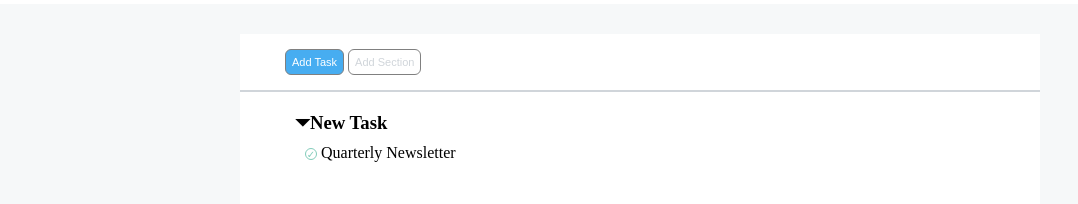
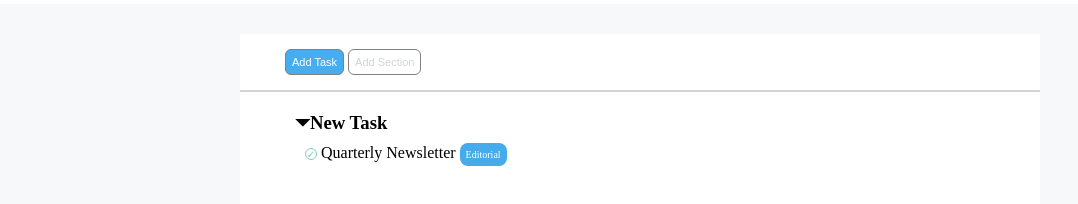
Before and after one commit to LuisGonzalez27/html-css-toboolist, a plain HTML site: page index.html in a window 1280 px wide. Shown: the part 66-270 px from the top of the page, without its empty margins (0-1078 px from the left). Drawn offline with Linux system fonts and the light colour scheme.

Commit message:
add targhetta in list

```diff
--- a/css/style.css
+++ b/css/style.css
@@ -85,3 +85,17 @@ hr {
     border: 1px solid #82ccba;
     color: #82ccba;
   }
+
+  /* per la targhetta */
+
+.targhetta {
+    color: #FFFFFF;
+    padding: 6px;
+    font-size: 10px;
+    height: 15px;
+    border-radius: 8px;
+}
+
+.blu {
+    background-color: #45abea;
+  }
--- a/index.html
+++ b/index.html
@@ -33,7 +33,7 @@
                         <h3>&#9207;New Task</h3>
                         <ul>
                             <li>
-                                <span class="cerchio ok">&check;</span> Quarterly Newsletter
+                                <span class="cerchio ok">&check;</span> Quarterly Newsletter <span class="targhetta blu">Editorial</span>
                             </li>
                         </ul>
                     </li>
```
